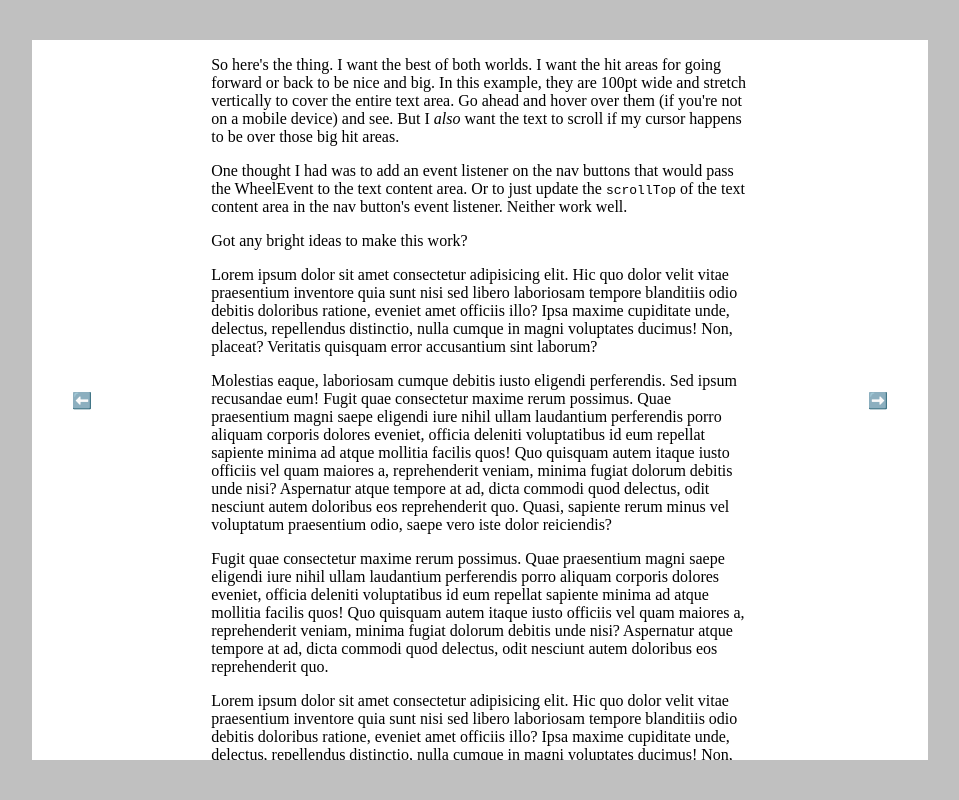
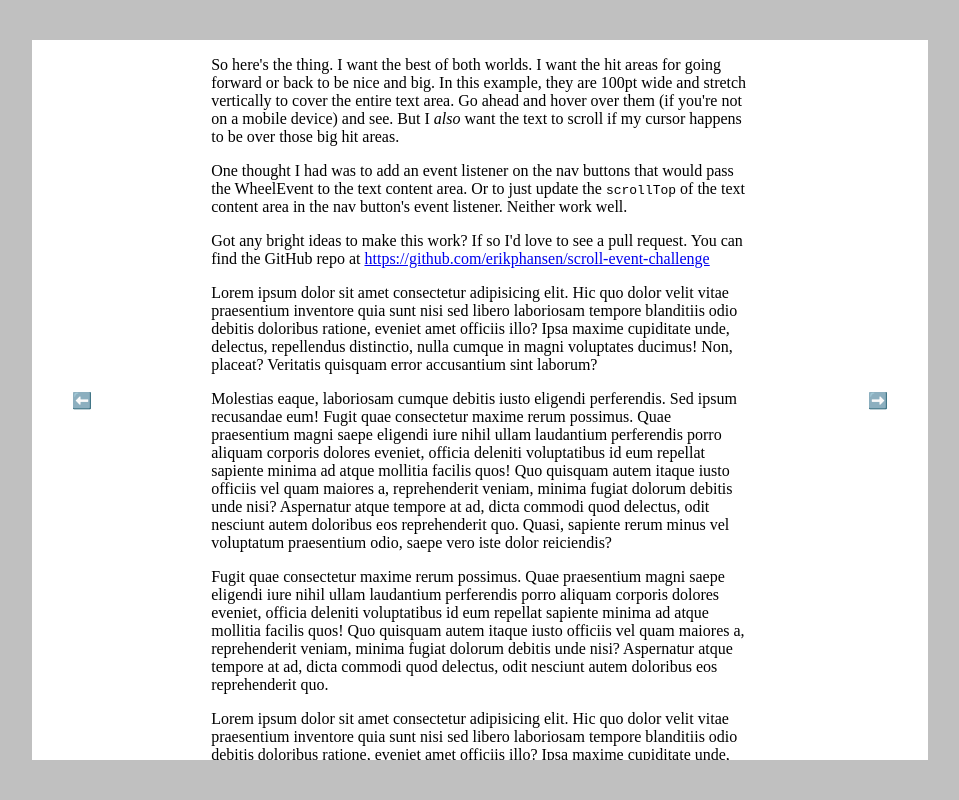
Before and after one commit to erikphansen/scroll-event-challenge, a plain HTML site: page index.html in a window 1280 px wide. Shown: the whole page, without its empty margins (160-1119 px from the left). Drawn offline with Linux system fonts and the light colour scheme.

Commit message:
add link to the repo

```diff
--- a/index.html
+++ b/index.html
@@ -18,7 +18,7 @@
           One thought I had was to add an event listener on the nav buttons that would pass the WheelEvent to the text content area. Or to just update the <code>scrollTop</code> of the text content area in the nav button's event listener. Neither work well.
         </p>
         <p>
-          Got any bright ideas to make this work?
+          Got any bright ideas to make this work? If so I'd love to see a pull request. You can find the GitHub repo at <a href="https://github.com/erikphansen/scroll-event-challenge">https://github.com/erikphansen/scroll-event-challenge</a>
         </p>
         <p>
           Lorem ipsum dolor sit amet consectetur adipisicing elit. Hic quo dolor velit vitae praesentium inventore quia sunt nisi sed libero laboriosam tempore blanditiis odio debitis doloribus ratione, eveniet amet officiis illo? Ipsa maxime cupiditate unde, delectus, repellendus distinctio, nulla cumque in magni voluptates ducimus! Non, placeat? Veritatis quisquam error accusantium sint laborum?
```
